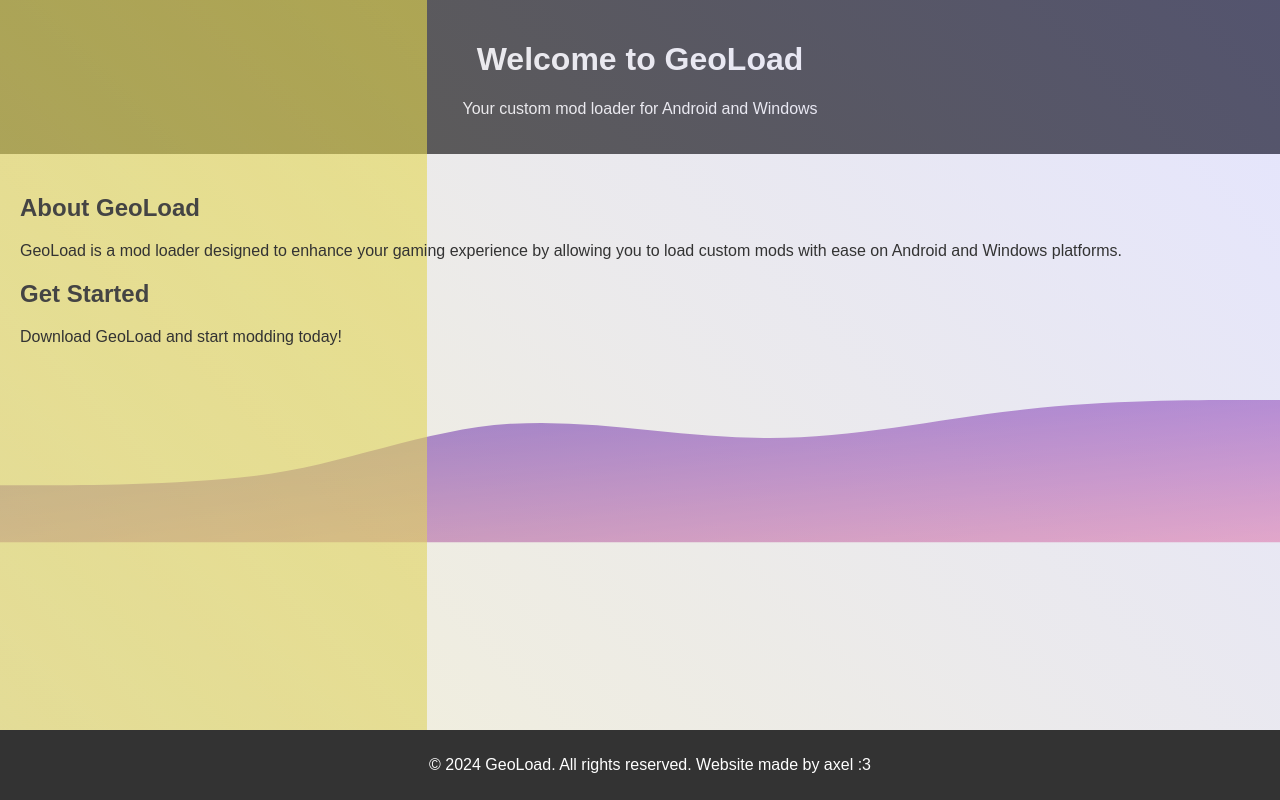
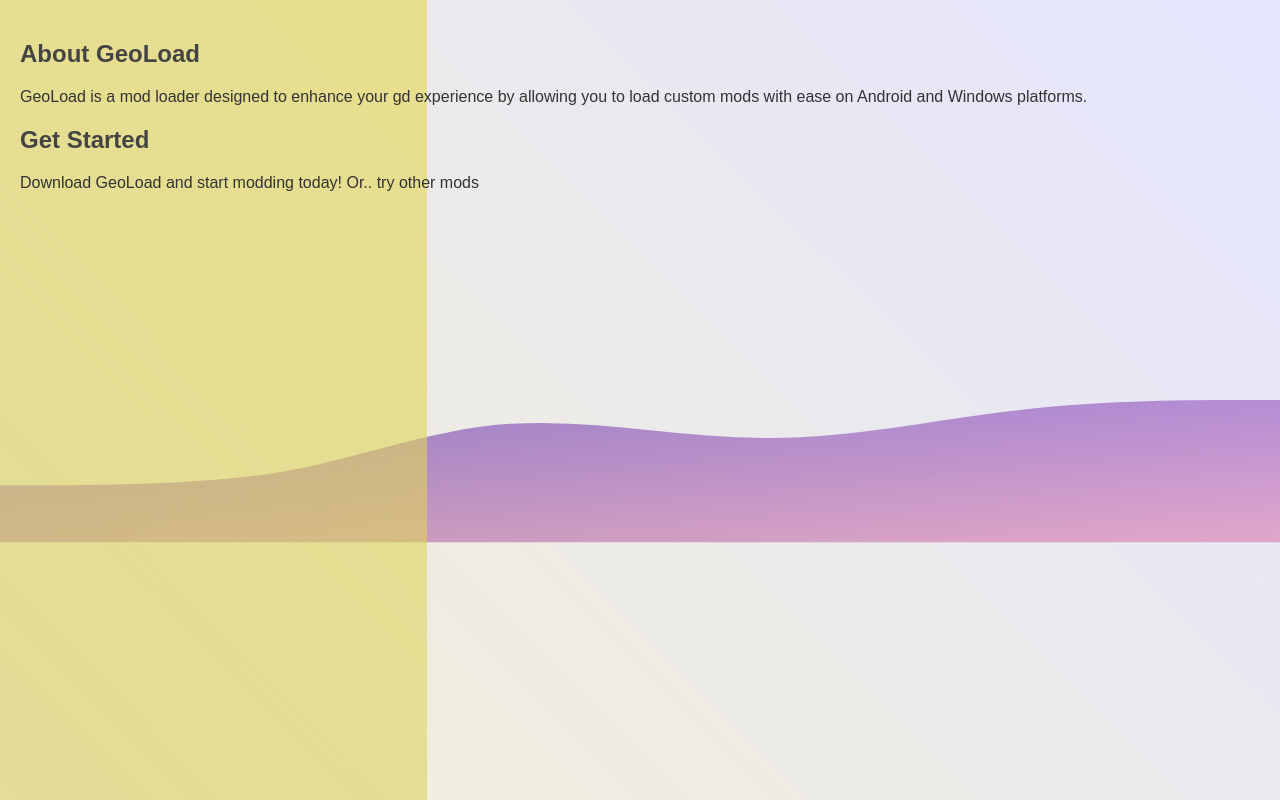
Before and after one commit to AxiiWas/GeoLoad, a plain HTML site: page index.html in a window 1280 px wide. Drawn offline with Linux system fonts and the light colour scheme.

Commit message:
Update index.html
geoload geoload oh lordy lord!

```diff
--- a/index.html
+++ b/index.html
@@ -22,27 +22,16 @@
         </defs>
     </svg>
 
-    <!-- Header Section -->
-    <header>
-        <h1>Welcome to GeoLoad</h1>
-        <p>Your custom mod loader for Android and Windows</p>
-    </header>
-
     <!-- Main Content Section -->
     <main>
-        <section>
+        <section class="about">
             <h2>About GeoLoad</h2>
-            <p>GeoLoad is a mod loader designed to enhance your gaming experience by allowing you to load custom mods with ease on Android and Windows platforms.</p>
+            <p>GeoLoad is a mod loader designed to enhance your gd experience by allowing you to load custom mods with ease on Android and Windows platforms.</p>
         </section>
-        <section>
+        <section class="get-started">
             <h2>Get Started</h2>
-            <p>Download GeoLoad and start modding today!</p>
+            <p>Download GeoLoad and start modding today! Or.. try other mods</p>
         </section>
     </main>
-
-    <!-- Footer Section -->
-    <footer>
-        <p>&copy; 2024 GeoLoad. All rights reserved. Website made by axel :3</p>
-    </footer>
 </body>
 </html>
```
